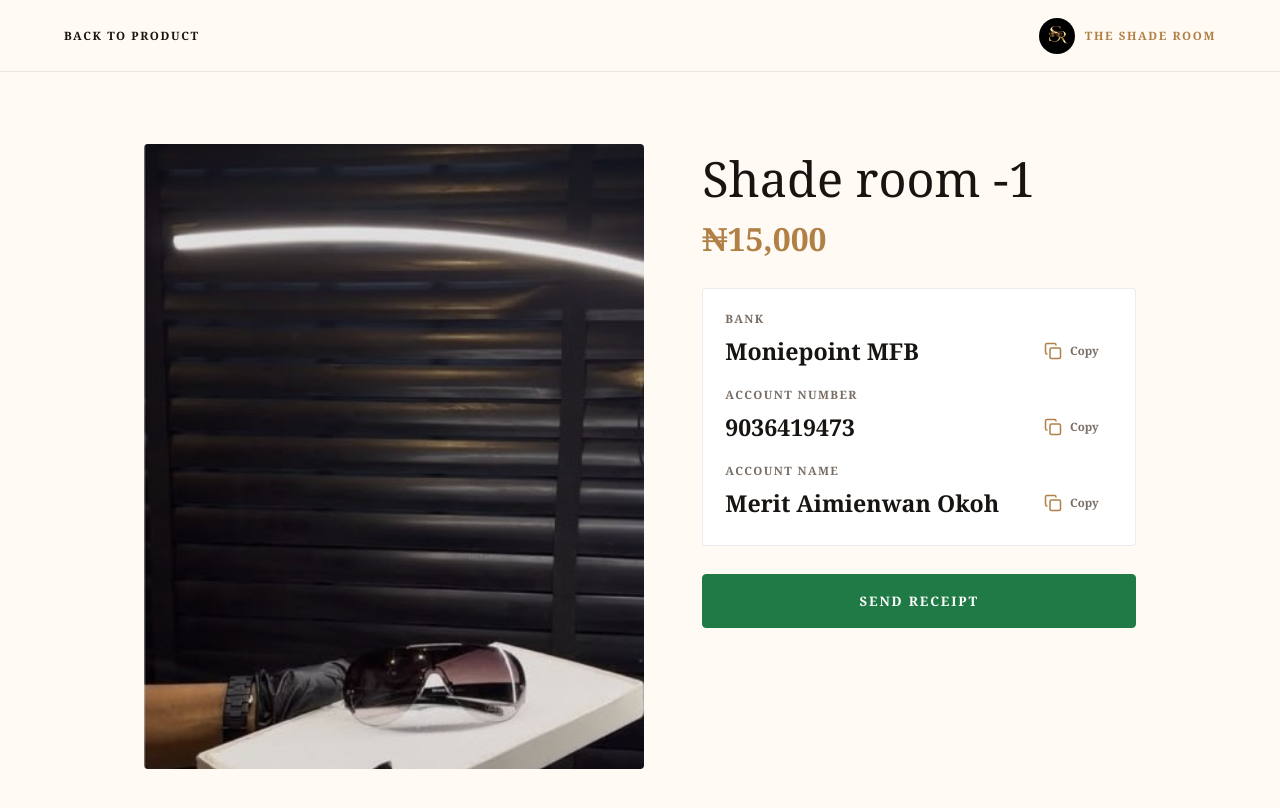
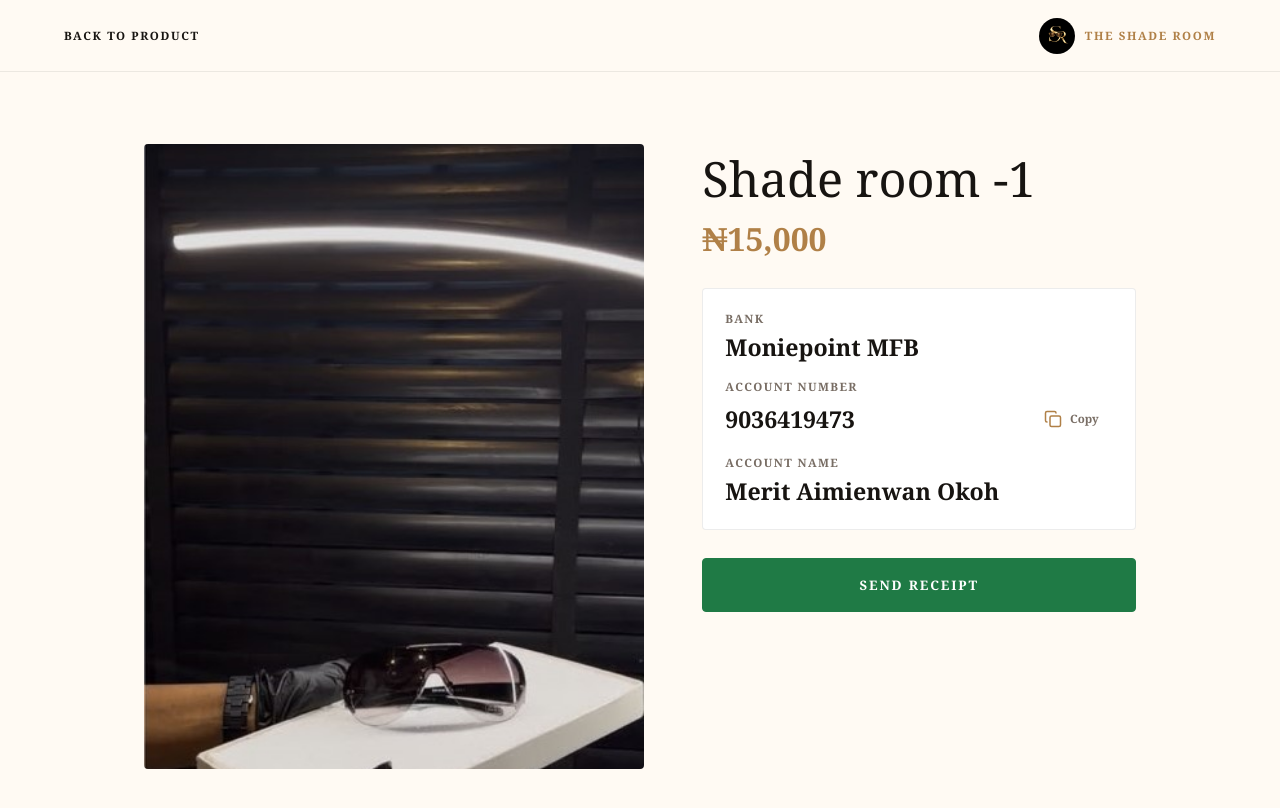
Before and after one commit to thatdeboguy/shadesbytico, a Next.js app: page /checkout/shade-room-1 in a window 1280 px wide. Shown: the top 808 px of the page. Built offline with nearby package versions, Linux system fonts and the light colour scheme.

Commit message:
refactor: enhance CopyableBankDetails for improved copy functionality and update message format in ProductPurchasePanel and CheckoutPage

```diff
--- a/app/CopyableBankDetails.tsx
+++ b/app/CopyableBankDetails.tsx
@@ -4,9 +4,9 @@
 import { useState } from "react";
 
 const bankDetails = [
-  { label: "Bank", value: "Moniepoint MFB" },
-  { label: "Account Number", value: "9036419473" },
-  { label: "Account Name", value: "Merit Aimienwan Okoh" },
+  { label: "Bank", value: "Moniepoint MFB", copyable: false },
+  { label: "Account Number", value: "9036419473", copyable: true },
+  { label: "Account Name", value: "Merit Aimienwan Okoh", copyable: false },
 ];
 
 export function CopyableBankDetails() {
@@ -20,12 +20,13 @@
 
   return (
     <div className="bank-card" aria-label="Bank transfer information">
-      {bankDetails.map(({ label, value }) => {
+      {bankDetails.map(({ copyable, label, value }) => {
         const isCopied = copiedValue === value;
 
         return (
           <div className="bank-detail" key={label}>
             <span>{label}</span>
+            {copyable ? (
               <button
                 aria-label={`Copy ${label}: ${value}`}
                 className="copyable-bank-value"
@@ -41,6 +42,9 @@
                 )}
                 <small aria-live="polite">{isCopied ? "Copied" : "Copy"}</small>
               </button>
+            ) : (
+              <strong className="bank-value">{value}</strong>
+            )}
           </div>
         );
       })}
--- a/app/checkout/[slug]/page.tsx
+++ b/app/checkout/[slug]/page.tsx
@@ -45,7 +45,7 @@
   }
 
   const message = encodeURIComponent(
-    `Hello, I have made payment for ${product.name}. Here is my receipt.`
+    `Hello, I have made payment for ${product.name}. Here is my receipt (attach receipt):\n\nHere is my Delivery Address:`
   );
   const whatsappUrl = `https://wa.me/${WHATSAPP_NUMBER}?text=${message}`;
 
--- a/app/globals.css
+++ b/app/globals.css
@@ -580,6 +580,11 @@
   font-size: clamp(1.05rem, 3vw, 1.45rem);
 }
 
+.bank-value {
+  color: var(--ink);
+  font-size: clamp(1.05rem, 3vw, 1.45rem);
+}
+
 .copyable-bank-value svg {
   color: var(--gold);
 }
--- a/app/products/[slug]/ProductPurchasePanel.tsx
+++ b/app/products/[slug]/ProductPurchasePanel.tsx
@@ -20,7 +20,7 @@
 }: ProductPurchasePanelProps) {
   const [isCheckingOut, setIsCheckingOut] = useState(false);
   const message = encodeURIComponent(
-    `Hello, I have made payment for ${name}. Here is my receipt.`
+    `Hello, I have made payment for ${name}. Here is my receipt (attach receipt):\n\nHere is my Delivery Address:`
   );
   const whatsappUrl = `https://wa.me/${WHATSAPP_NUMBER}?text=${message}`;
 
```
Lines whose indentation alone changed are shown as unchanged.
